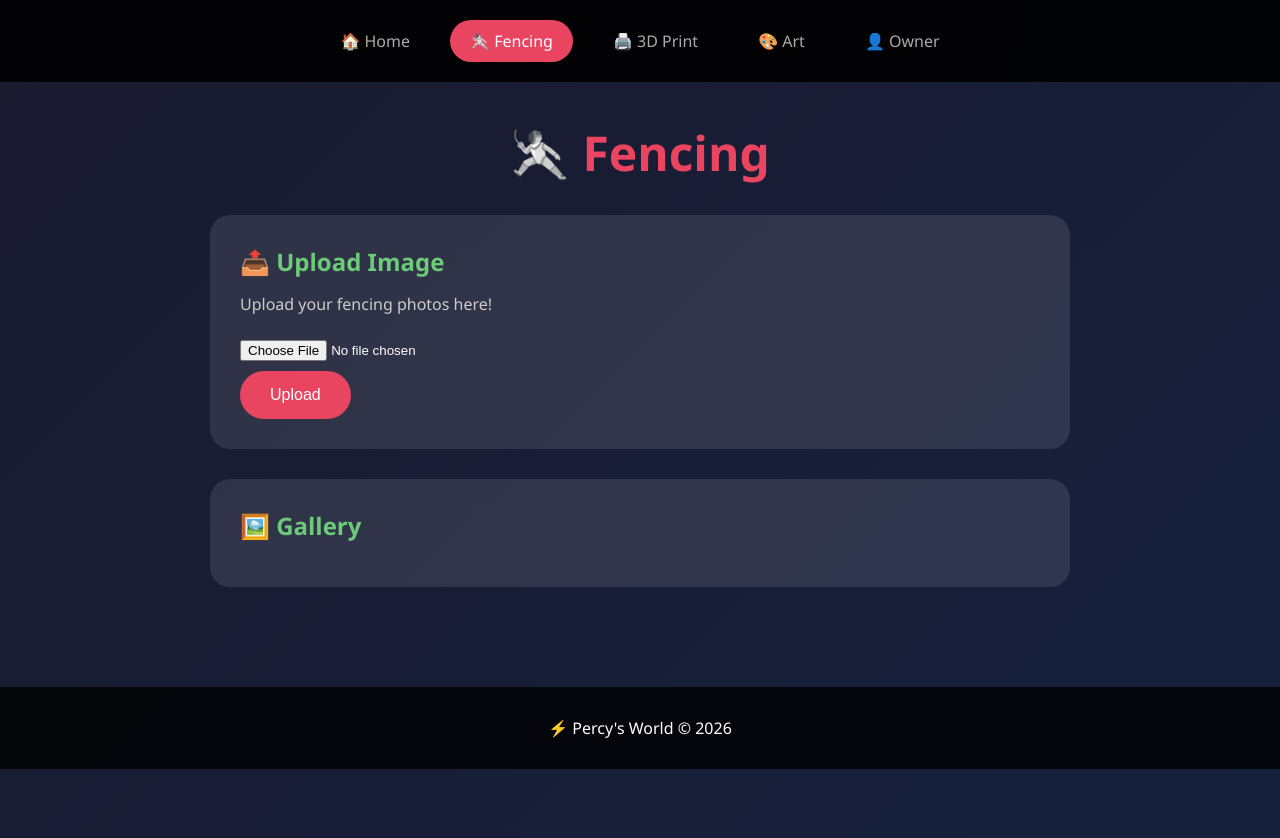
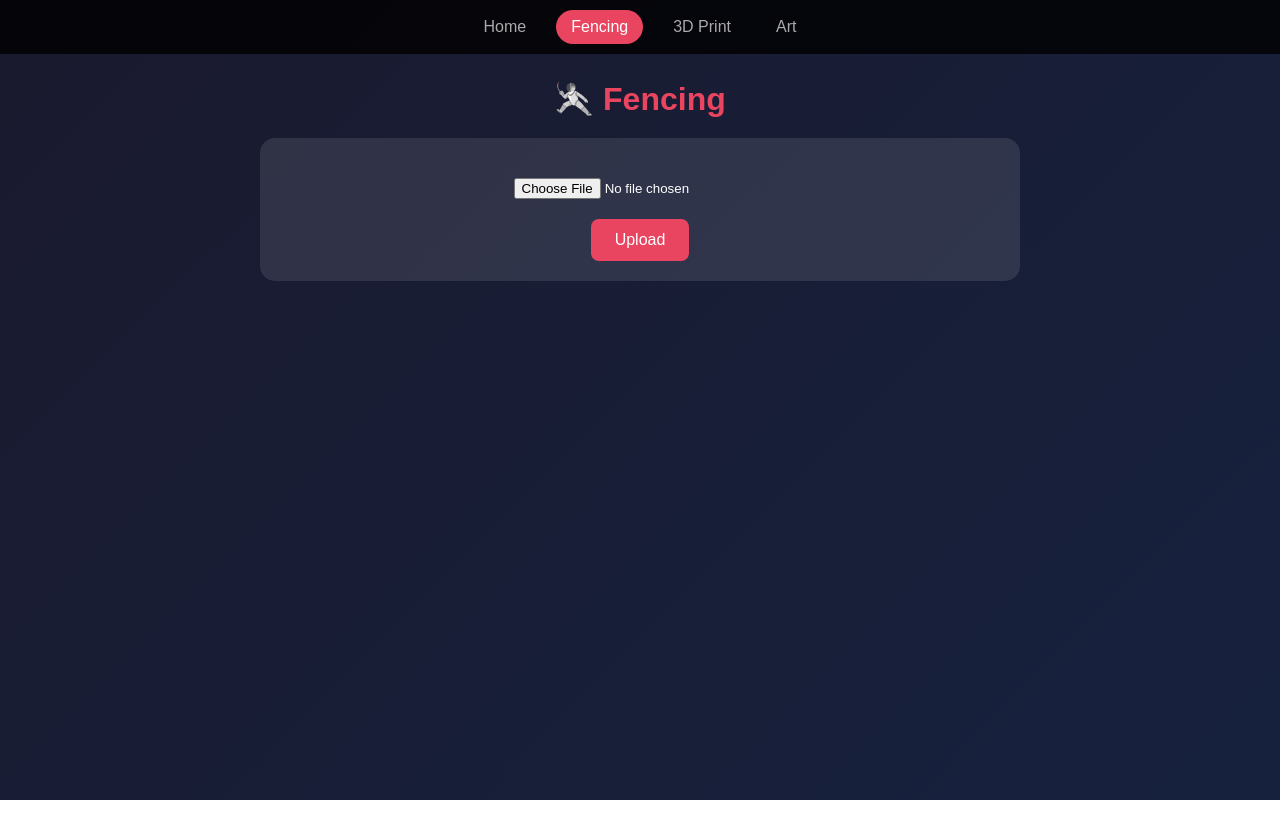
Before and after one commit to ChrisBeast67/percy-website, a plain HTML site: page fencing.html in a window 1280 px wide. After the commit the page ends 800 px from the top, so only its background shows below. Drawn offline with Linux system fonts and the light colour scheme.

Commit message:
Simplify fencing.html

```diff
--- a/fencing.html
+++ b/fencing.html
@@ -3,92 +3,46 @@
 <head>
     <meta charset="UTF-8">
     <meta name="viewport" content="width=device-width, initial-scale=1.0">
-    <title>Fencing - Percy's World</title>
+    <title>Fencing</title>
     <style>
         * { margin: 0; padding: 0; box-sizing: border-box; }
-        body { font-family: 'Segoe UI', Arial, sans-serif; background: linear-gradient(135deg, #1a1a2e, #16213e); min-height: 100vh; color: white; }
-        header { background: rgba(0,0,0,0.9); padding: 20px; position: fixed; width: 100%; top: 0; z-index: 100; }
-        nav { display: flex; justify-content: center; gap: 20px; flex-wrap: wrap; }
-        nav a { color: #aaa; text-decoration: none; font-size: 16px; padding: 10px 20px; border-radius: 25px; transition: all 0.3s; }
-        nav a:hover, nav a.active { background: #e94560; color: white; }
-        .container { max-width: 900px; margin: 100px auto 50px; padding: 20px; }
-        h1 { text-align: center; font-size: 48px; margin-bottom: 30px; color: #e94560; }
-        .upload-section { background: rgba(255,255,255,0.1); border-radius: 20px; padding: 30px; margin-bottom: 30px; }
-        .upload-section h2 { color: #6bcb77; margin-bottom: 15px; }
-        .upload-section p { color: #ccc; margin-bottom: 15px; }
-        input[type="file"] { margin: 10px 0; }
-        .btn { background: #e94560; color: white; border: none; padding: 15px 30px; border-radius: 25px; cursor: pointer; font-size: 16px; }
-        .btn:hover { background: #d63350; }
-        .gallery { display: grid; grid-template-columns: repeat(auto-fit, minmax(200px, 1fr)); gap: 15px; }
-        .gallery img { width: 100%; border-radius: 15px; transition: transform 0.3s; }
-        .gallery img:hover { transform: scale(1.05); }
-        footer { background: rgba(0,0,0,0.8); padding: 30px; text-align: center; }
+        body { background: linear-gradient(135deg, #1a1a2e, #16213e); min-height: 100vh; color: white; font-family: Arial; }
+        .container { padding: 80px 20px 20px; max-width: 800px; margin: 0 auto; }
+        h1 { text-align: center; margin-bottom: 20px; color: #e94560; }
+        .box { background: rgba(255,255,255,0.1); border-radius: 15px; padding: 20px; margin-bottom: 20px; text-align: center; }
+        input { padding: 10px; border-radius: 8px; border: none; margin: 10px 0; }
+        button { background: #e94560; color: white; border: none; padding: 12px 24px; border-radius: 8px; cursor: pointer; font-size: 16px; }
+        .gallery { display: grid; grid-template-columns: repeat(auto-fill, minmax(150px, 1fr)); gap: 10px; }
+        .gallery img { width: 100%; border-radius: 10px; }
+        .nav { position: fixed; top: 0; left: 0; right: 0; background: rgba(0,0,0,0.8); padding: 10px; display: flex; justify-content: center; gap: 15px; }
+        .nav a { color: #aaa; text-decoration: none; padding: 8px 15px; border-radius: 20px; }
+        .nav a:hover, .nav a.active { background: #e94560; color: white; }
     </style>
 </head>
 <body>
-    <header>
-        <nav>
-            <a href="index.html">🏠 Home</a>
-            <a href="fencing.html" class="active">🤺 Fencing</a>
-            <a href="3dprinting.html">🖨️ 3D Print</a>
-            <a href="art.html">🎨 Art</a>
-            <a href="owner.html">👤 Owner</a>
-        </nav>
-    </header>
-
+    <div class="nav">
+        <a href="index.html">Home</a>
+        <a href="fencing.html" class="active">Fencing</a>
+        <a href="3dprinting.html">3D Print</a>
+        <a href="art.html">Art</a>
+    </div>
     <div class="container">
         <h1>🤺 Fencing</h1>
-
-        <div class="upload-section">
-            <h2>📤 Upload Image</h2>
-            <p>Upload your fencing photos here!</p>
+        <div class="box">
             <input type="file" id="imageInput" accept="image/*">
             <br>
-            <button class="btn" onclick="uploadImage()">Upload</button>
-            <img id="preview" style="display:none; max-width:300px; margin-top:15px; border-radius:15px;">
+            <button onclick="uploadImage()">Upload</button>
         </div>
-
-        <div class="upload-section">
-            <h2>🖼️ Gallery</h2>
-            <div class="gallery" id="gallery"></div>
-        </div>
+        <div class="gallery" id="gallery"></div>
     </div>
-
-    <footer>
-        <p>⚡ Percy's World © 2026</p>
-    </footer>
-
     <script>
-        const imageInput = document.getElementById('imageInput');
-        const preview = document.getElementById('preview');
-
-        imageInput.addEventListener('change', function(e) {
-            const file = e.target.files[0];
-            if (file) {
-                const reader = new FileReader();
-                reader.onload = function(e) {
-                    preview.src = e.target.result;
-                    preview.style.display = 'block';
-                };
-                reader.readAsDataURL(file);
+        document.getElementById('imageInput').addEventListener('change', function(e) {
+            if (e.target.files[0]) {
+                document.getElementById('gallery').innerHTML += '<img src="' + URL.createObjectURL(e.target.files[0]) + '">';
             }
         });
-
         function uploadImage() {
-            const file = imageInput.files[0];
-            if (!file) {
-                alert('Please select an image first!');
-                return;
-            }
-
-            const gallery = document.getElementById('gallery');
-            const img = document.createElement('img');
-            img.src = URL.createObjectURL(file);
-            gallery.appendChild(img);
-
-            alert('✅ Image added to gallery!');
-            imageInput.value = '';
-            preview.style.display = 'none';
+            alert('Image uploaded!');
         }
     </script>
 </body>
```
